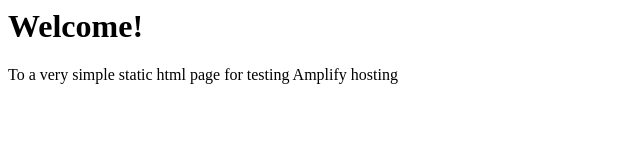
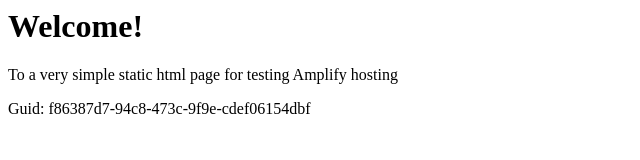
Before and after one commit to aws-aemilia-bom/Github-PR-Commit-Integration-Test-DoNotTouch-v1-prod-ap-south-1, a website: page src/index.html in a window 1280 px wide. Shown: the whole page, without its empty margins (0-640 px from the left). Drawn offline with Linux system fonts and the light colour scheme.

Commit message:
commit from integ tests

```diff
--- a/src/index.html
+++ b/src/index.html
@@ -1,3 +1,5 @@
+
+
 <html lang="en">
 
 <head>
@@ -10,6 +12,6 @@
 <body>
     <h1>Welcome!</h1>
     <p>To a very simple static html page for testing Amplify hosting</p>
-</body>
+    <p>Guid: f86387d7-94c8-473c-9f9e-cdef06154dbf</p></body>
 
 </html>
```
